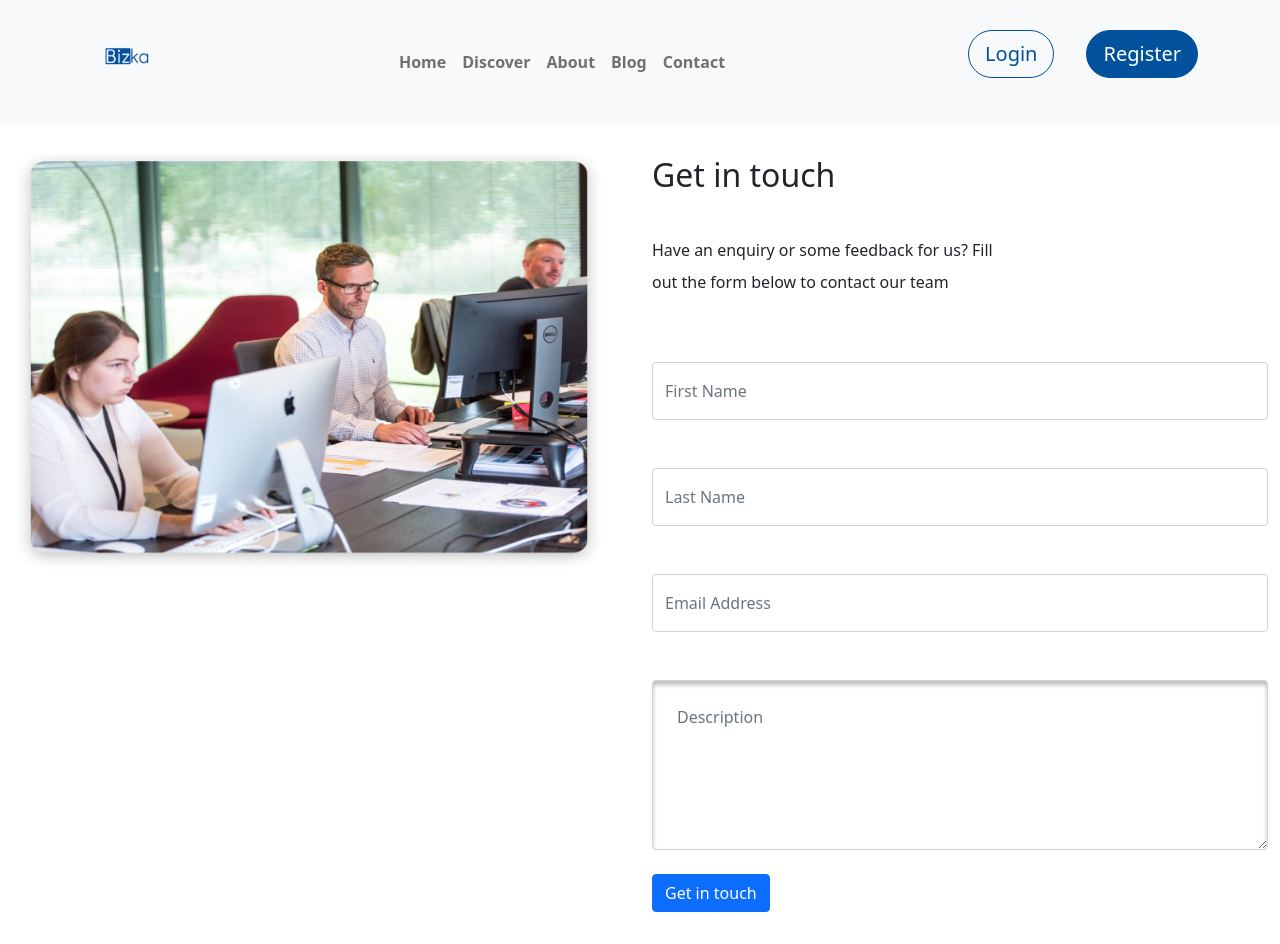
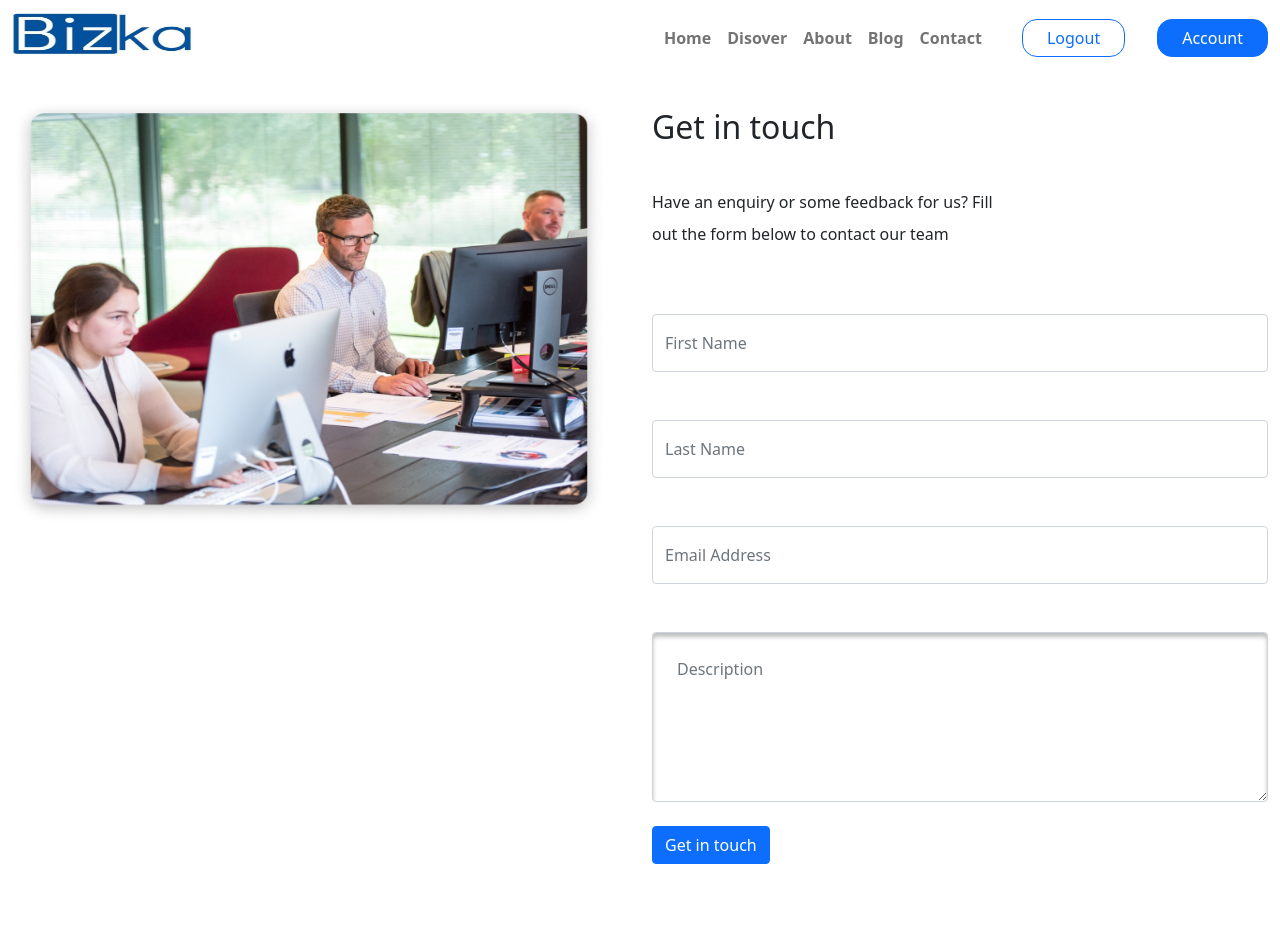
Before and after one commit to Bizkaofficial/bizzy-gallop, a React (Create React App) app: page /contact in a window 1280 px wide. After the commit the page ends 896 px from the top, so only its background shows below. Built offline with nearby package versions, Linux system fonts and the light colour scheme.

Commit message:
First Header Component added to pages

```diff
--- a/src/pages/About.js
+++ b/src/pages/About.js
@@ -1,9 +1,11 @@
 import flexImg from "../assets/About_img_1.jpeg";
 import flexImg2 from "../assets/About_img_2.jpeg";
 import flexImg3 from "../assets/About_img_3.jpeg";
-
+import Header1 from "../pages/Header1";
 const About = () => {
   return (
+    <>
+      <Header1 />
       <div className="container-fluid">
         <div className="row row-cols-1 row-cols-md-2 mx-auto my-5">
           <div className="col">
@@ -13,8 +15,8 @@ const About = () => {
             <p className="fs-5">
               We want to help Data Analysts increase their chances of getting
               hired by making it easier and faster to share their works on a
-            public platform where anyone could see and <br /> understand it at a
-            glance.
+              public platform where anyone could see and <br /> understand it at
+              a glance.
             </p>
           </div>
           <div className="col">
@@ -40,16 +42,16 @@ const About = () => {
           <div className="col">
             <h1>Our Story</h1>
             <p className="fs-5">
-            Bizka started with a team of 7 persons who wanted to help creatives
-            brand themselves online. On the search to focus on one creative
-            category, we found out that Data Analysts were finding it difficult
-            to share their works online. This affected them during their job
-            hunt because many could not show a comprehensive breakdown of
-            their works.
+              Bizka started with a team of 7 persons who wanted to help
+              creatives brand themselves online. On the search to focus on one
+              creative category, we found out that Data Analysts were finding it
+              difficult to share their works online. This affected them during
+              their job hunt because many could not show a comprehensive
+              breakdown of their works.
               <br />
               <div className="mt-4">
-              The initiative to help Data Analysts solve this <br /> problem was
-              what birthed Bizka.
+                The initiative to help Data Analysts solve this <br /> problem
+                was what birthed Bizka.
               </div>
             </p>
           </div>
@@ -134,6 +136,7 @@ const About = () => {
           </div>
         </div>
       </div>
+    </>
   );
 };
 
--- a/src/pages/Blog.js
+++ b/src/pages/Blog.js
@@ -14,12 +14,12 @@ import Frame58 from "../assets/Frame58.png";
 import Frame59 from "../assets/Frame59.png";
 import Vector from "../assets/Vector.png";
 import Footer from "../layouts/Footer";
-import Navbar from "../layouts/Navbar";
+import Header1 from "./Header1";
 
 const Blog = () => {
   return (
     <>
-    <Navbar />
+    <Header1 />
     <div className="container">
       <div className="row mx-3">
         <div className="col-6 align-self-end">
--- a/src/pages/Contact.js
+++ b/src/pages/Contact.js
@@ -1,10 +1,10 @@
 import Aboutus from "../assets/Aboutus.png";
-import Navbar from "../layouts/Navbar";
+import Header1 from "./Header1";
 
 const Contact = () => {
   return (
     <>
-    <Navbar />
+    <Header1 />
     <div className="container-fluid my-4">
       <div className="row">
         <div className="col">
--- a/src/pages/Discover.js
+++ b/src/pages/Discover.js
@@ -1,8 +1,10 @@
 import Footer from "../layouts/Footer";
-import Navbar from "../layouts/Navbar";
+import Header1 from "../pages/Header1";
 import Unsplash_A from "../assets/unsplash_A.png";
 const Discover = () => {
   return (
+    <>
+      <Header1 />
       <div className="container-fluid my-5">
         <div className="d-grid d-md-flex my-4 gap-4 justify-content-center">
           <button type="text" className="btn btn-outline-dark  rounded-pill">
@@ -170,6 +172,7 @@ const Discover = () => {
           </div>
         </div>
       </div>
+    </>
   );
 };
 
--- a/src/pages/Header1.js
+++ b/src/pages/Header1.js
@@ -45,7 +45,7 @@ const Header1 = () => {
               </Link>
             </li>
             <li className="nav-item active ">
-              <Link className="nav-link" to="/discover">
+              <Link className="nav-link" to="/contact">
                 <strong>Contact</strong>
               </Link>
             </li>
```
Lines whose indentation alone changed are shown as unchanged.
